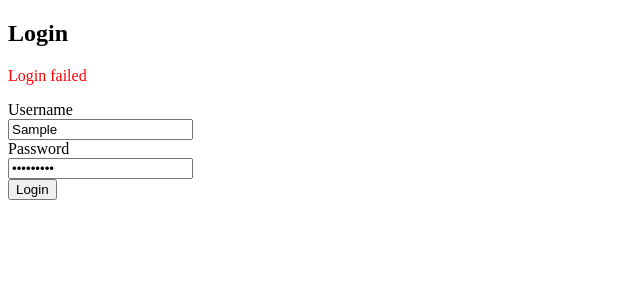
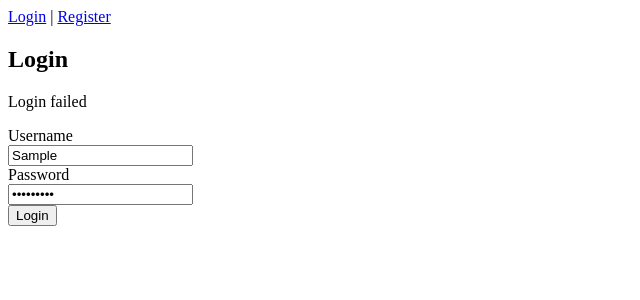
Before and after one commit to PrinceSharma-afk/sweet-shop-management, a React app in the folder frontend/: page / in a window 1280 px wide. Both pictures are taken after typing "Sample", "Sample123" into the empty fields and a click on the button "Login". Shown: the top 300 px of the page, without its empty margins (0-640 px from the left). Built offline with nearby package versions, Linux system fonts and the light colour scheme; no server answers; the HTML template or start-up script is replaced by a standard one.

Commit message:
Added Basic css and Navbar

```diff
--- a/frontend/src/App.jsx
+++ b/frontend/src/App.jsx
@@ -6,12 +6,15 @@ import Dashboard from "./pages/Dashboard";
 import Admin from "./pages/Admin";
 import Inventory from "./pages/Inventory";
 
+import Navbar from "./components/Navbar";
 import ProtectedRoute from "./components/ProtectedRoute";
 import AdminRoute from "./components/AdminRoute";
 
 function App() {
   return (
     <BrowserRouter>
+      <Navbar />
+
       <Routes>
         <Route path="/" element={<Login />} />
         <Route path="/register" element={<Register />} />
--- a/frontend/src/components/Navbar.jsx
+++ b/frontend/src/components/Navbar.jsx
@@ -0,0 +1,41 @@
+import { Link, useNavigate } from "react-router-dom";
+import { useAuth } from "../context/AuthContext";
+
+export default function Navbar() {
+  const { isAuthenticated, isAdmin, logout } = useAuth();
+  const navigate = useNavigate();
+
+  const handleLogout = () => {
+    logout();
+    navigate("/");
+  };
+
+  return (
+    <nav style={{ marginBottom: "20px" }}>
+      {!isAuthenticated && (
+        <>
+          <Link to="/">Login</Link> |{" "}
+          <Link to="/register">Register</Link>
+        </>
+      )}
+
+      {isAuthenticated && (
+        <>
+          <Link to="/dashboard">Dashboard</Link>
+
+          {isAdmin && (
+            <>
+              {" | "}
+              <Link to="/admin">Admin</Link>
+              {" | "}
+              <Link to="/inventory">Inventory</Link>
+            </>
+          )}
+
+          {" | "}
+          <button onClick={handleLogout}>Logout</button>
+        </>
+      )}
+    </nav>
+  );
+}
--- /dev/null
+++ b/frontend/src/index.css
@@ -0,0 +1,5 @@
+<div className="auth-wrapper">
+  <div className="auth-container">
+    ...
+  </div>
+</div>
--- a/frontend/src/pages/Admin.jsx
+++ b/frontend/src/pages/Admin.jsx
@@ -74,7 +74,7 @@ export default function Admin() {
   };
 
   return (
-    <div>
+    <div className="container">
       <h2>Admin Dashboard</h2>
 
       {error && <p style={{ color: "red" }}>{error}</p>}
--- a/frontend/src/pages/Dashboard.jsx
+++ b/frontend/src/pages/Dashboard.jsx
@@ -36,7 +36,7 @@ export default function Dashboard() {
   if (loading) return <p>Loading sweets...</p>;
 
   return (
-    <div>
+    <div className="container">
       <h2>User Dashboard</h2>
 
       {error && <p style={{ color: "red" }}>{error}</p>}
--- a/frontend/src/pages/Login.jsx
+++ b/frontend/src/pages/Login.jsx
@@ -17,7 +17,7 @@ export default function Login() {
   try {
     await login({ username, password });
 
-    // ✅ ALWAYS read from localStorage (string-safe)
+
     const adminFlag = localStorage.getItem("isAdmin");
 
     if (adminFlag === "true") {
@@ -33,10 +33,11 @@ export default function Login() {
 
 
   return (
-    <div>
+  <div className="auth-wrapper">
+    <div className="container">
       <h2>Login</h2>
 
-      {error && <p style={{ color: "red" }}>{error}</p>}
+      {error && <p className="error">{error}</p>}
 
       <form onSubmit={handleSubmit}>
         <div>
@@ -61,5 +62,6 @@ export default function Login() {
         <button type="submit">Login</button>
       </form>
     </div>
-  );
+  </div>
+);
 }
--- a/frontend/src/pages/Register.jsx
+++ b/frontend/src/pages/Register.jsx
@@ -22,7 +22,7 @@ export default function Register() {
   };
 
   return (
-    <div>
+    <div className="container">
       <h2>Register</h2>
 
       {error && <p style={{ color: "red" }}>{error}</p>}
```
